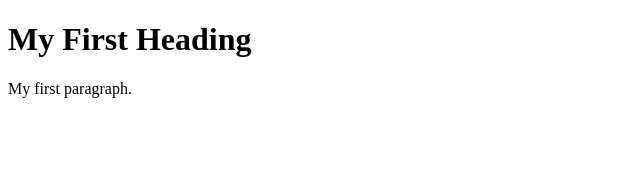
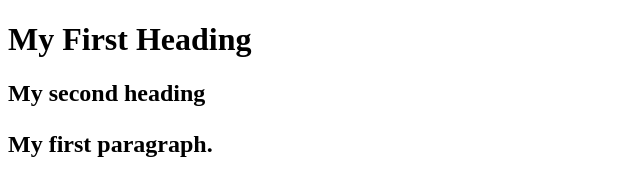
Before and after one commit to Megarenos1/my-first-webpage, a plain HTML site: page index.html in a window 1280 px wide. Shown: the whole page, without its empty margins (0-640 px from the left). Drawn offline with Linux system fonts and the light colour scheme.

Commit message:
My first changes to HTML code

```diff
--- a/index.html
+++ b/index.html
@@ -3,7 +3,7 @@
 <body>
 
 <h1>My First Heading</h1>
+<h2>My second heading </p>
 <p>My first paragraph.</p>
-
 </body>
 </html>
```
